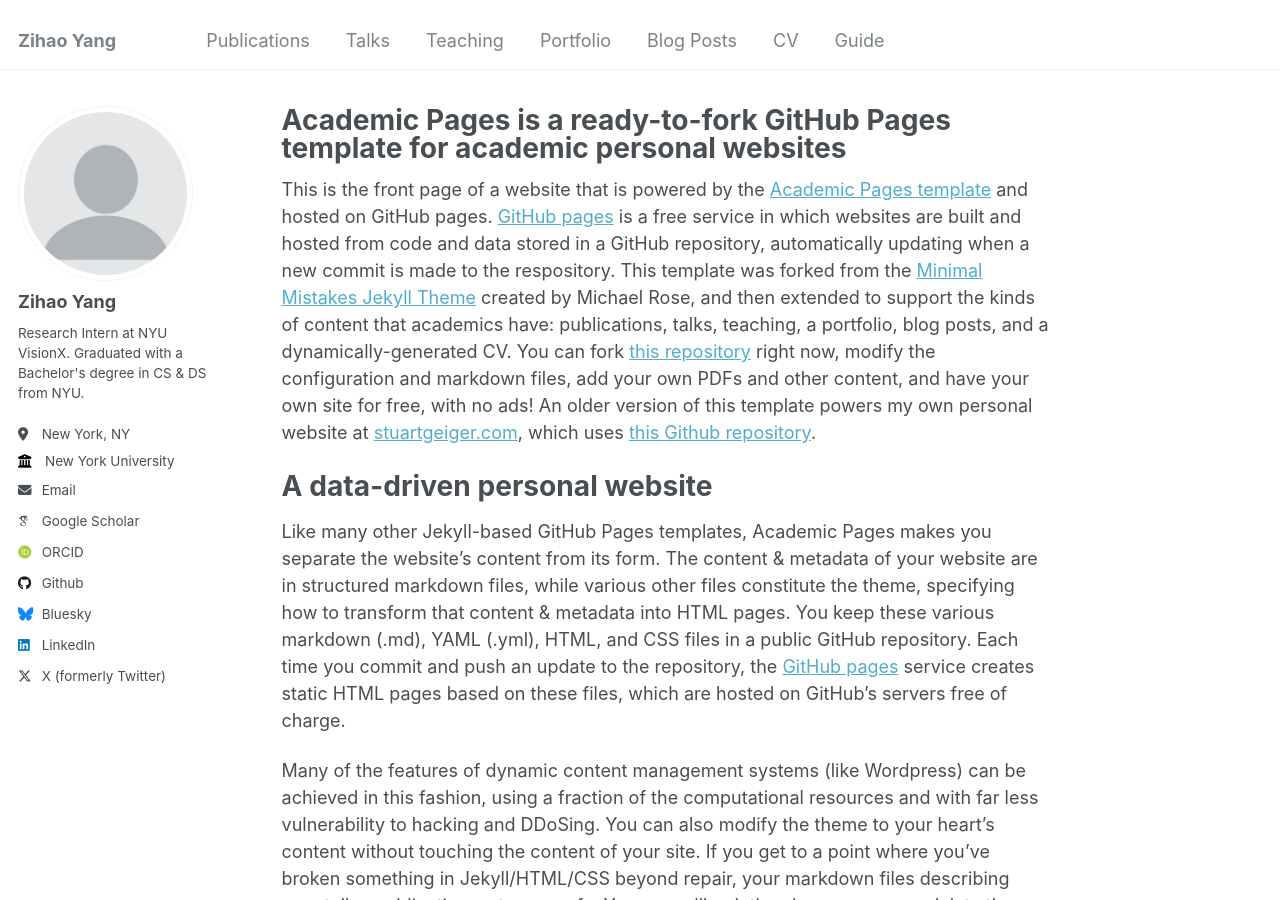
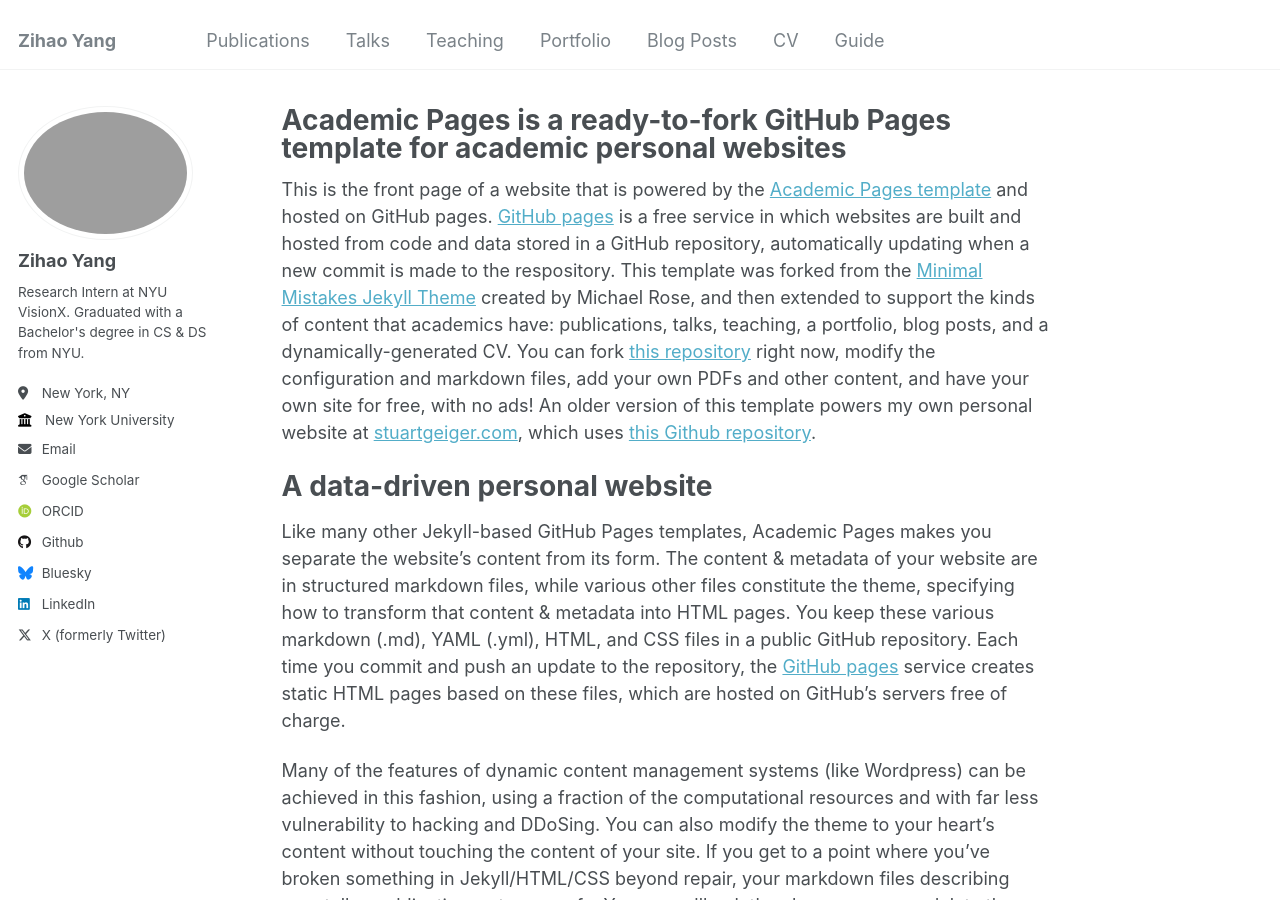
Before and after one commit to redagavin/redagavin.github.io, a Jekyll site: the page built from _pages/about.md, in a window 1280 px wide and 900 px high. Built offline with Jekyll 4.4.1, drawn with Linux system fonts in a browser that asks for light colours; some web fonts are replaced.

Commit message:
Update _config.yml

```diff
--- a/_config.yml
+++ b/_config.yml
@@ -21,7 +21,7 @@ repository               : "redagavin/redagavin.github.io"
 #               Additional customization can be done by editing /_includes/author-profile.html
 author:
   # Biographic information
-  avatar           : "profile.png"
+  avatar           : "casual-profile.png"
   name             : "Zihao Yang"
   pronouns         : # example: "she/her"
   bio              : "Research Intern at NYU VisionX. Graduated with a Bachelor's degree in CS & DS from NYU."
```
